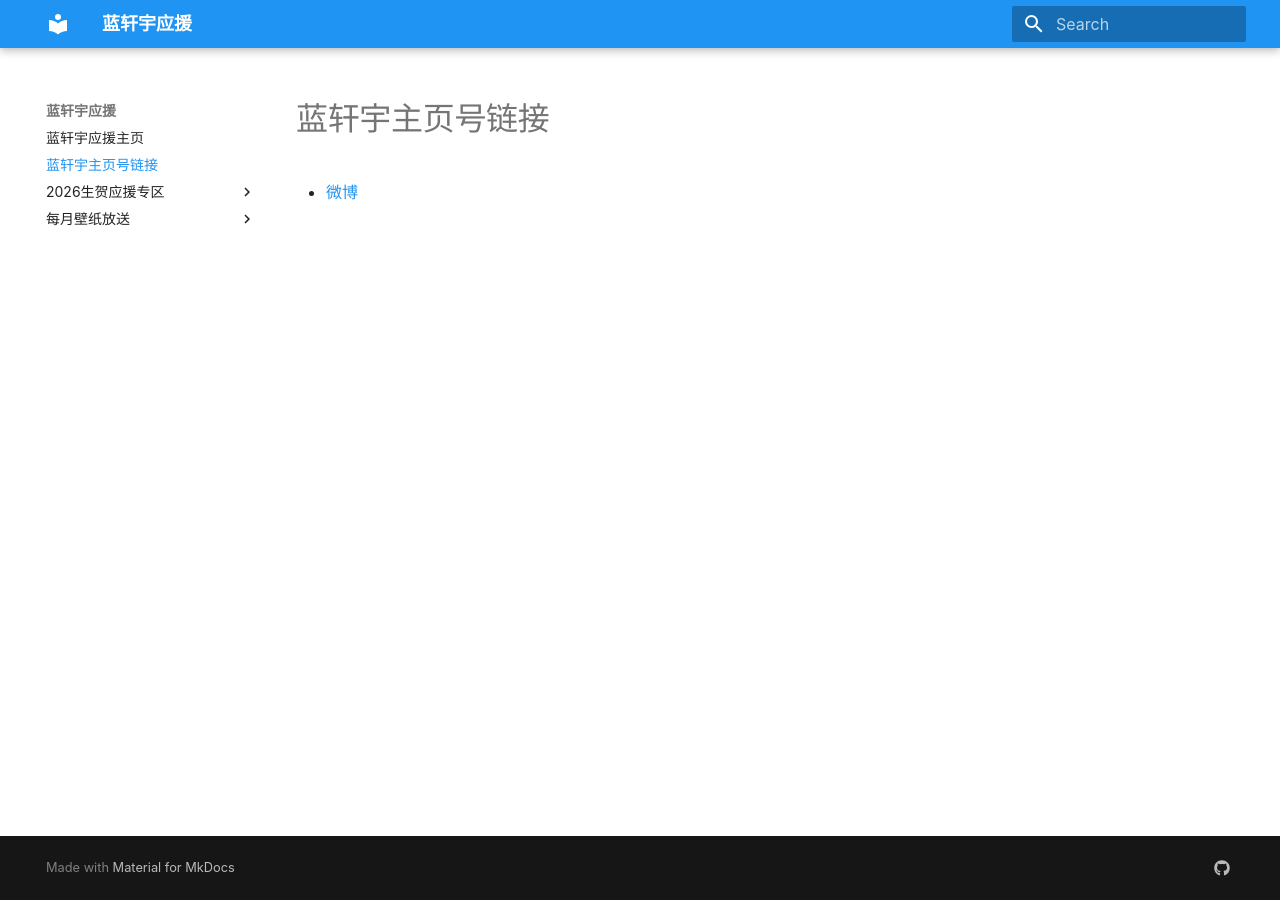
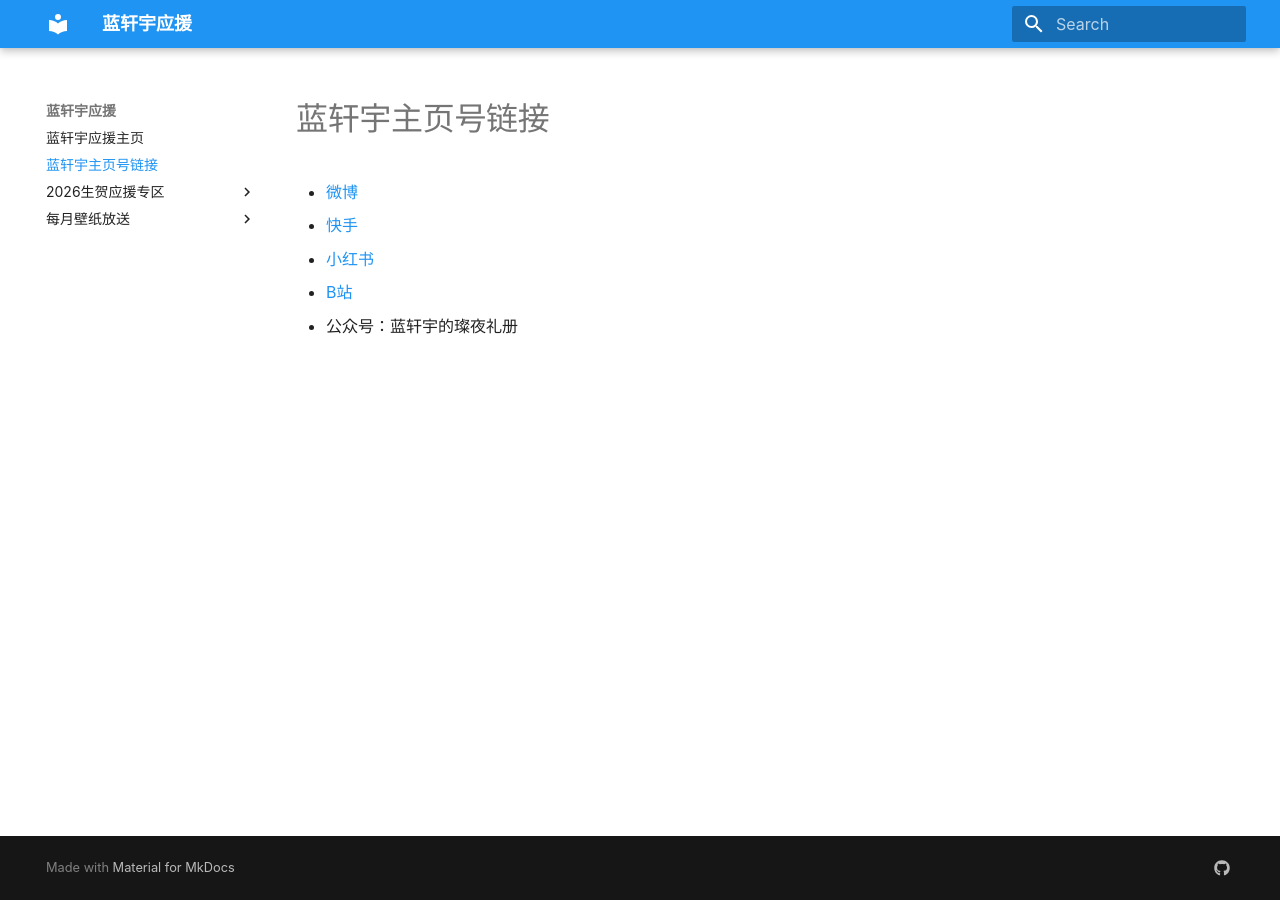
Before and after one commit to Everyday-of-LanXuan/WebSite, an MkDocs documentation site: the page built from docs/蓝轩宇主页号链接.md, in a window 1280 px wide. Built offline with MkDocs 1.6.1 and Material for MkDocs 9.7.7, drawn with Linux system fonts in a browser that asks for light colours; some web fonts are replaced.

Commit message:
更新 蓝轩宇主页号链接.md

```diff
--- a/docs/蓝轩宇主页号链接.md
+++ b/docs/蓝轩宇主页号链接.md
@@ -2,3 +2,7 @@
 
 
 - [微博](https://weibo.com/7643324620/5218173252012214)
+- [快手](https://v.kuaishou.com/JktZZnIb)
+- [小红书](https://xhslink.com/m/8RKCARNcXKn)
+- [B站](https://b23.tv/e2xh2BI)
+- 公众号：蓝轩宇的璨夜礼册
```
